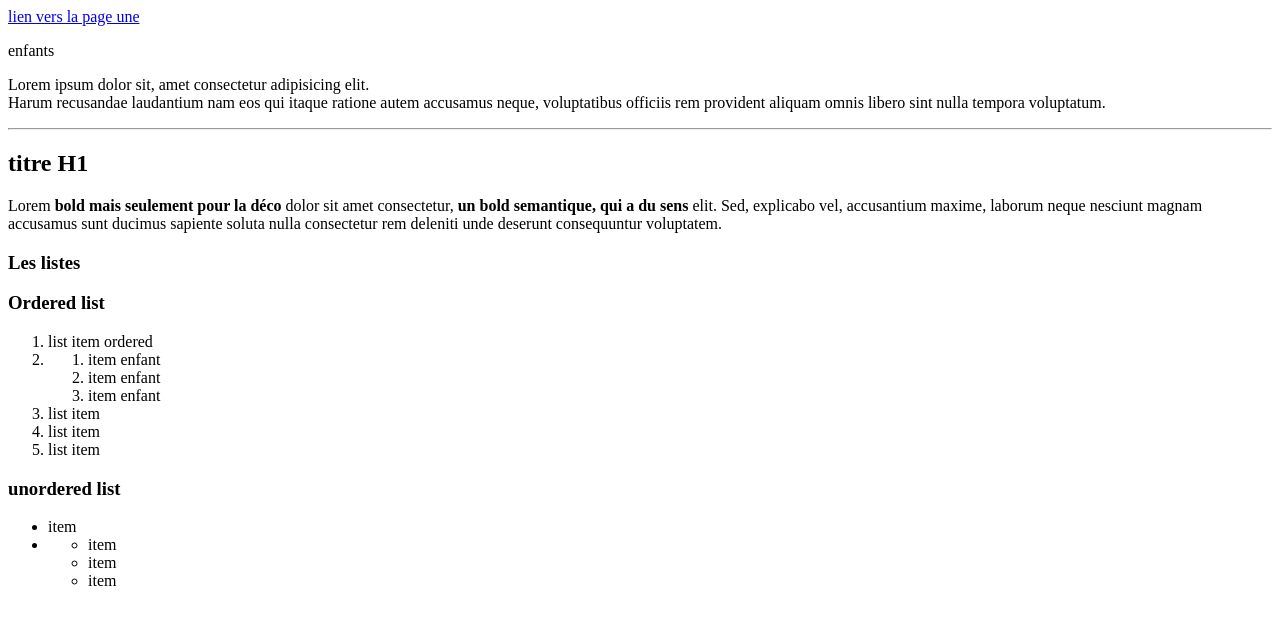
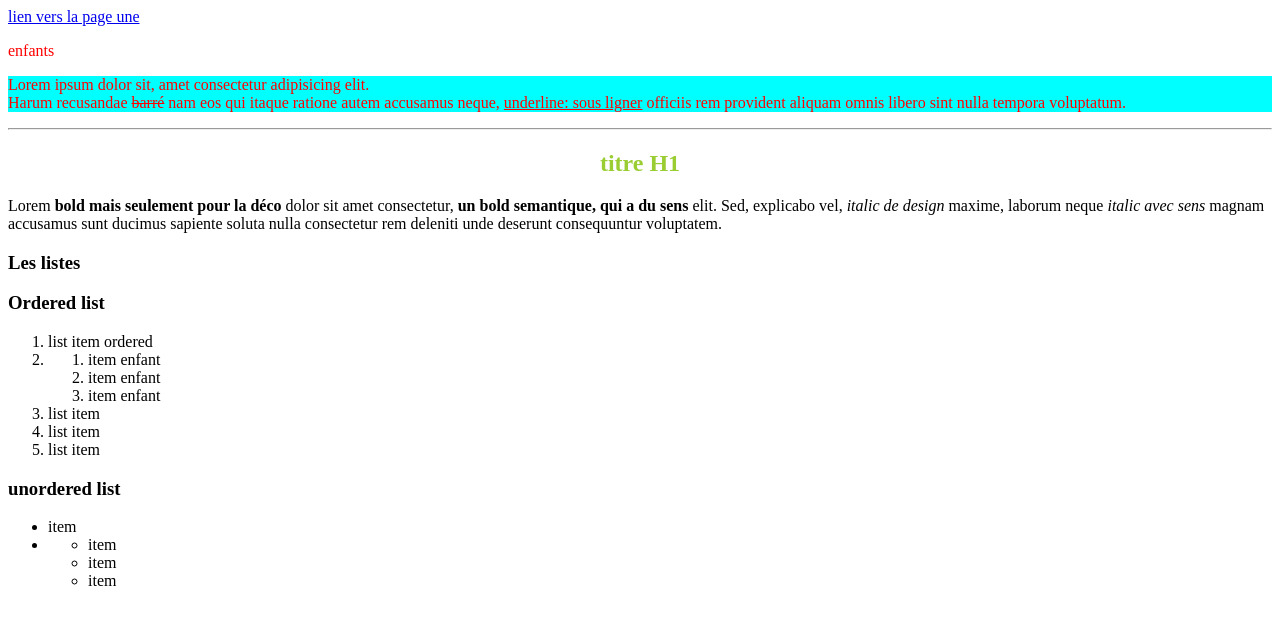
Before and after one commit to b3no1t/begin, a plain HTML site: page src/index.html in a window 1280 px wide. Drawn offline with Linux system fonts and the light colour scheme.

Commit message:
html initaition

```diff
--- a/src/index.html
+++ b/src/index.html
@@ -14,28 +14,30 @@
       <!-- todo: navigation -->
       <a href="page1.html" title="vers la page une"> lien vers la page une </a>
 
-      <p>enfants</p>
-      <p>
+      <p style="color: red">enfants</p>
+      <p style="background-color: aqua; color: red">
         Lorem ipsum dolor sit, amet consectetur adipisicing elit. <br />
-        Harum recusandae laudantium nam eos qui itaque ratione autem accusamus
-        neque, voluptatibus officiis rem provident aliquam omnis libero sint
-        nulla tempora voluptatum.
+        Harum recusandae <strike>barré</strike> nam eos qui itaque ratione autem
+        accusamus neque, <u>underline: sous ligner</u> officiis rem provident
+        aliquam omnis libero sint nulla tempora voluptatum.
       </p>
     </section>
     <hr />
     <section>
       <!-- Les titres -->
-      <h1>titre H1</h1>
+      <h1 style="color: yellowgreen; text-align: center">titre H1</h1>
+
       <p>
         Lorem <b>bold mais seulement pour la déco</b> dolor sit amet
         consectetur, <strong>un bold semantique, qui a du sens</strong> elit.
-        Sed, explicabo vel, accusantium maxime, laborum neque nesciunt magnam
-        accusamus sunt ducimus sapiente soluta nulla consectetur rem deleniti
-        unde deserunt consequuntur voluptatem.
+        Sed, explicabo vel, <i>italic de design</i> maxime, laborum neque
+        <em>italic avec sens</em>
+        magnam accusamus sunt ducimus sapiente soluta nulla consectetur rem
+        deleniti unde deserunt consequuntur voluptatem.
       </p>
+
       <h3>Les listes</h3>
       <h3>Ordered list</h3>
-
       <ol>
         <li>list item ordered</li>
         <li>
```
